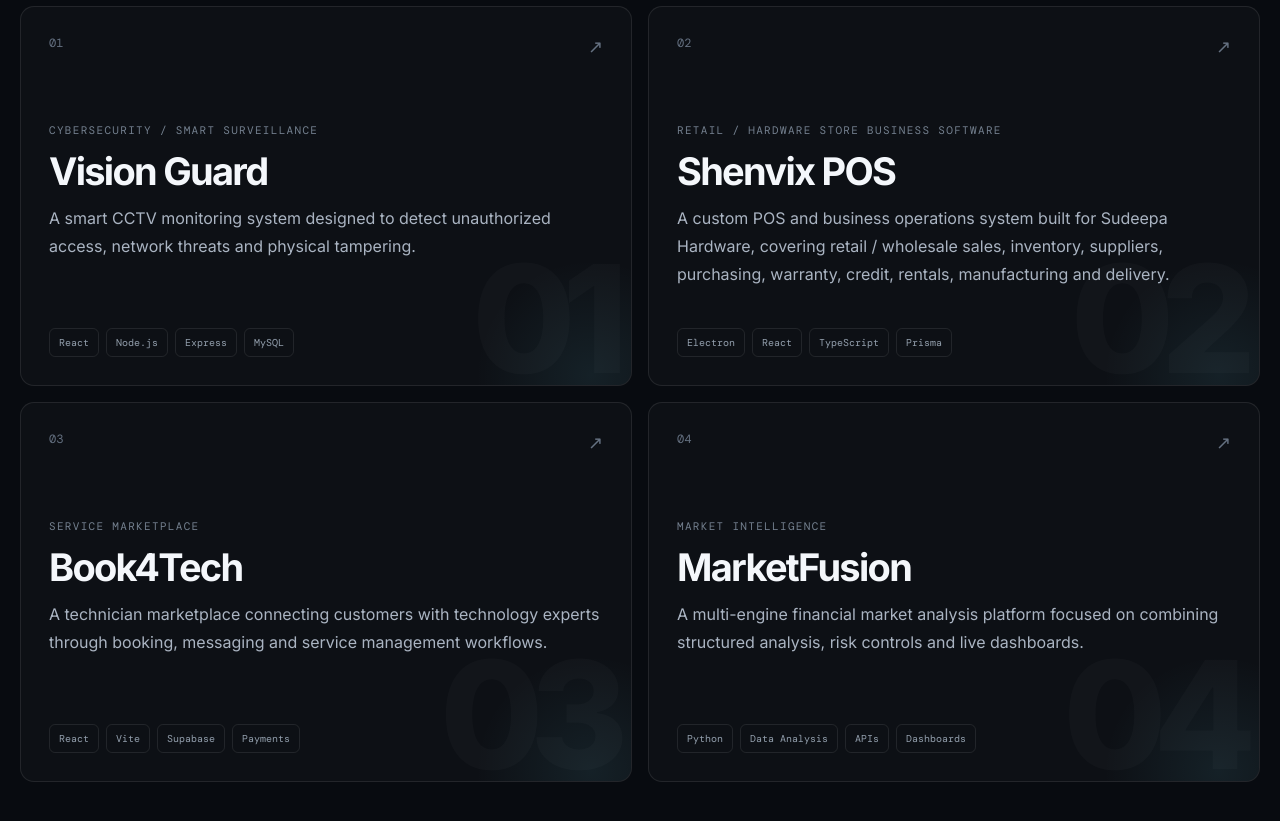
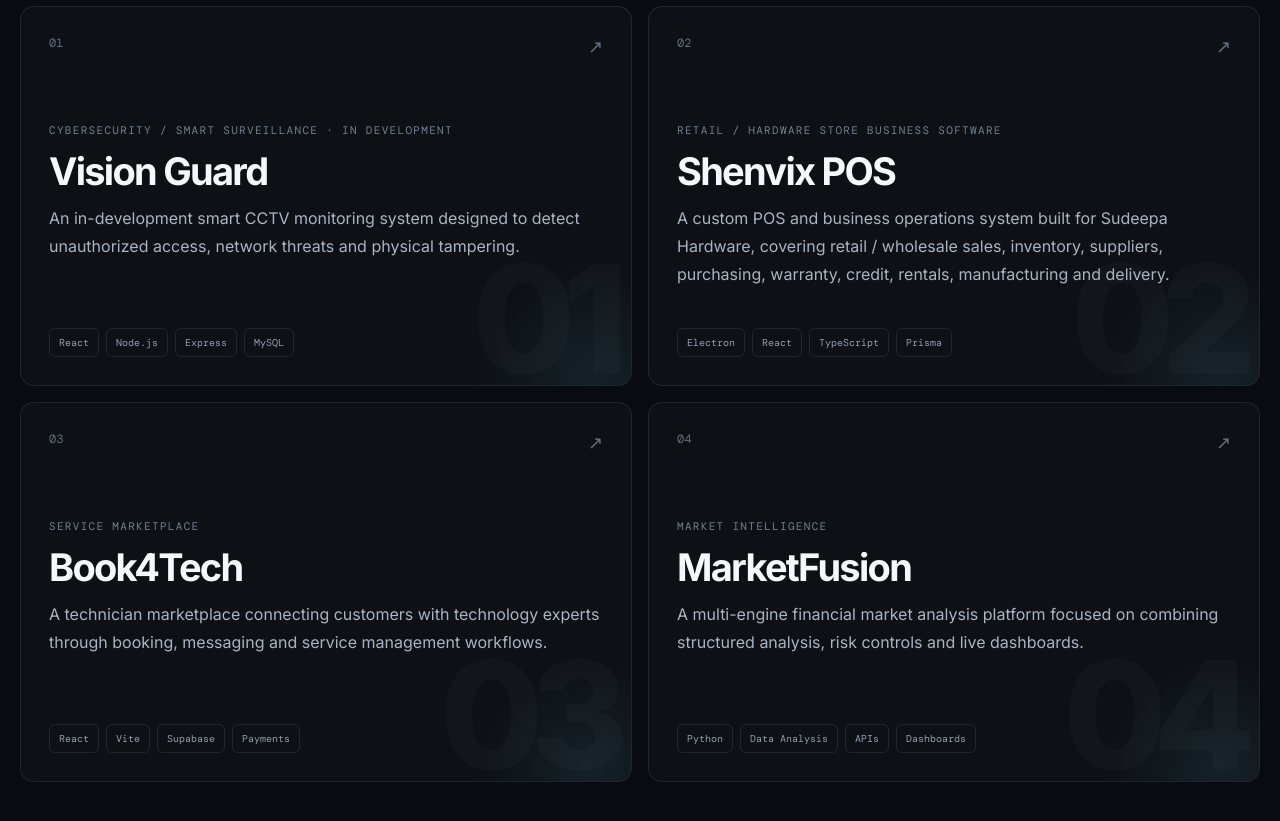
Before and after one commit to Vihanga321/profile, a React (Vite) app: page / in a window 1280 px wide. Shown: the part 1280-2101 px from the top of the page. Built offline with nearby package versions, Linux system fonts and the light colour scheme; a web font is replaced by a local one.

Commit message:
Update Vision Guard development status

```diff
--- a/src/data/portfolio.js
+++ b/src/data/portfolio.js
@@ -13,9 +13,9 @@
     slug: 'vision-guard',
     number: '01',
     title: 'Vision Guard',
-    category: 'Cybersecurity / Smart Surveillance',
+    category: 'Cybersecurity / Smart Surveillance · In Development',
     summary:
-      'A smart CCTV monitoring system designed to detect unauthorized access, network threats and physical tampering.',
+      'An in-development smart CCTV monitoring system designed to detect unauthorized access, network threats and physical tampering.',
     stack: ['React', 'Node.js', 'Express', 'MySQL', 'CCTV Security'],
     highlights: [
       'Cyber + physical CCTV threat monitoring',
```
